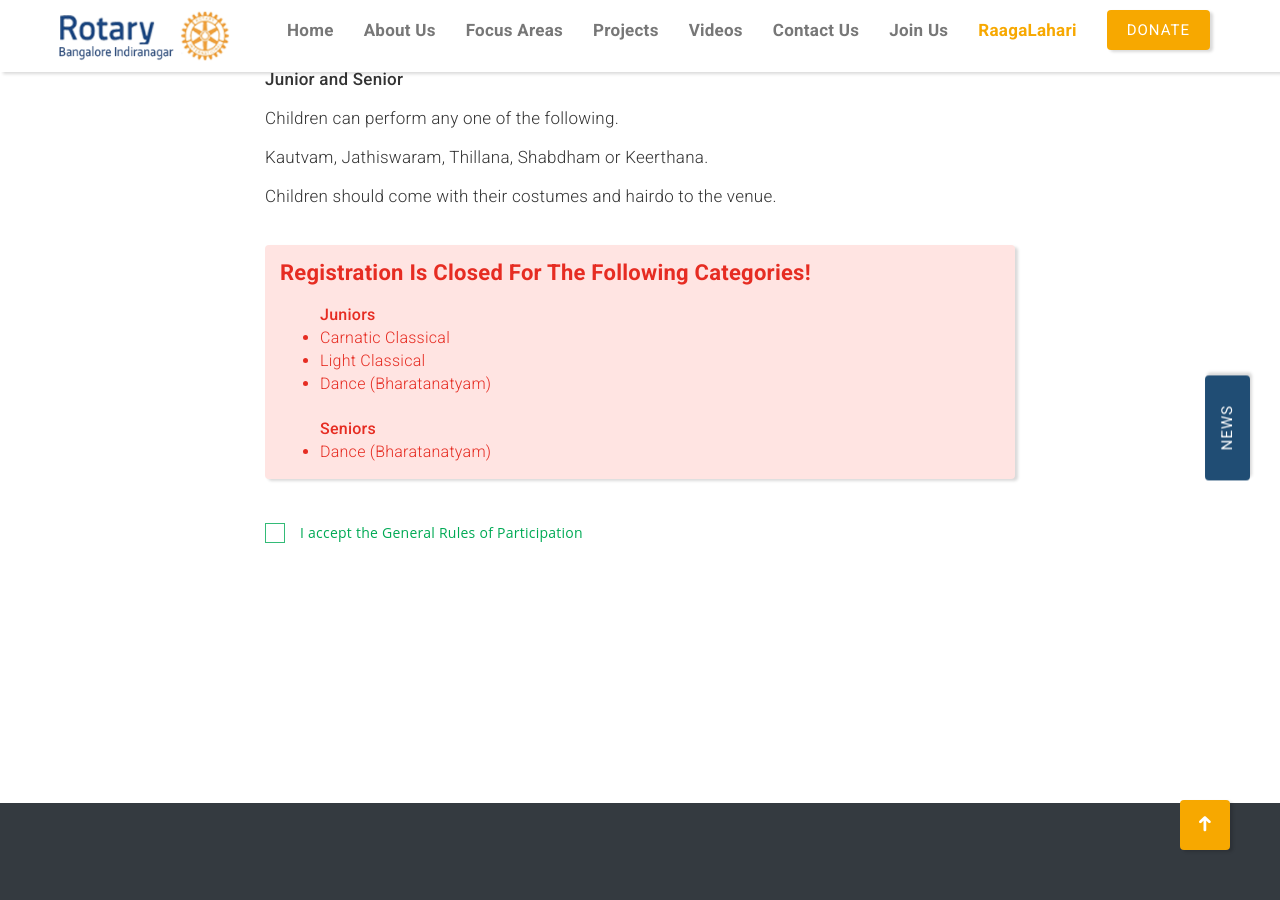
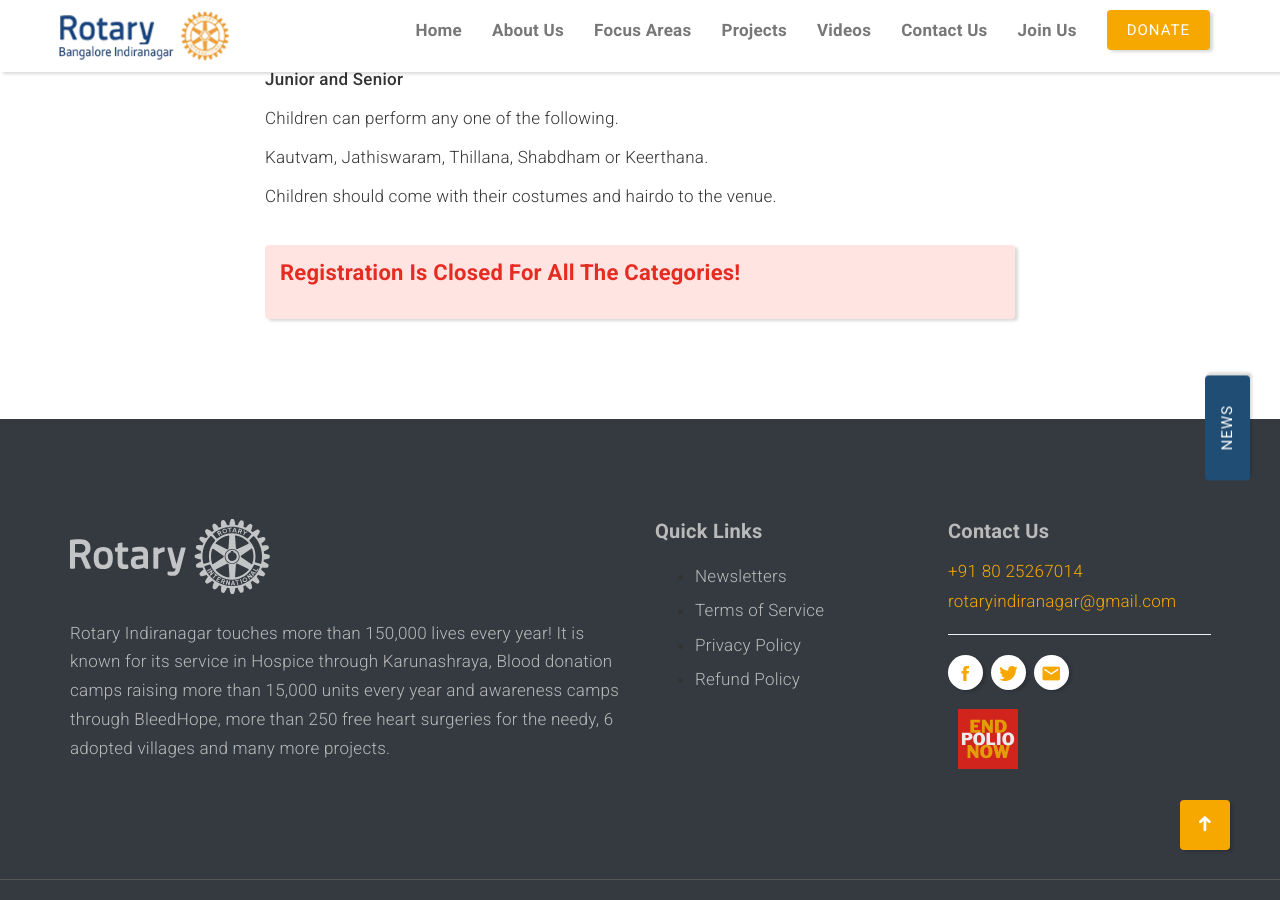
Before and after one commit to sharathdt/rtry, a Jekyll site: the page built from raaga-lahari.html, in a window 1280 px wide and 900 px high, scrolled down 3979 px. Built offline with Jekyll 4.4.1, drawn with Linux system fonts in a browser that asks for light colours; some web fonts are replaced.

Commit message:
removing Raagalahari registration

```diff
--- a/_data/data.yml
+++ b/_data/data.yml
@@ -28,9 +28,6 @@
 
     - title: Join Us
       link: 'join-us'
-      external: yes
-    - title: RaagaLahari
-      link: 'raagalahari'
       external: yes
 
 
--- a/_layouts/default.html
+++ b/_layouts/default.html
@@ -108,9 +108,6 @@
 {% include razorpay-script.html %}
 {% endif %}
 
-{% if page.url == '/' %}
-{% include raaga-lahari.html %}
-{% endif %}
 </body>
 
 </html>
--- a/raaga-lahari.html
+++ b/raaga-lahari.html
@@ -159,26 +159,15 @@
          		<br>
 
                 <div class="alert alert-danger">
-                <h4>Registration is closed for the following categories!</h4>
-                <ul>
-                   <strong>Juniors</strong>
-                    <li>Carnatic Classical</li>
-                    <li>Light Classical</li>
-                    <li>Dance (Bharatanatyam)</li>
-                </ul>
-                <br>
-                <ul>
-                   <strong>Seniors</strong>
-                    <li>Dance (Bharatanatyam)</li>
-                </ul>
+                <h4>Registration is closed for all the categories!</h4>
                 </div>
-         		<br>
-				<div class="boxes">
+         	<!-- 	<br> -->
+				<!-- <div class="boxes">
 				<input type="checkbox" id="box-1">
 				<label for="box-1">I accept the General Rules of Participation</label>
 				<br>
-         		<a class="btn btn-success" id="register-btn" href="" data-toggle="modal" data-target="#register-page">Register</a>
-				</div>
+				                 <a class="btn btn-success" id="register-btn" href="" data-toggle="modal" data-target="#register-page">Register</a>
+				</div>	 -->
 
          		          <!-- Modal -->
                     <div id="register-page" class="modal fade" role="dialog">
```
